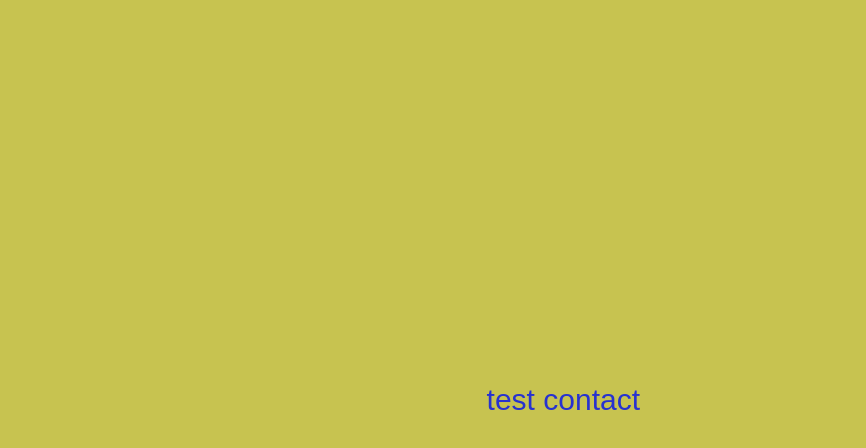
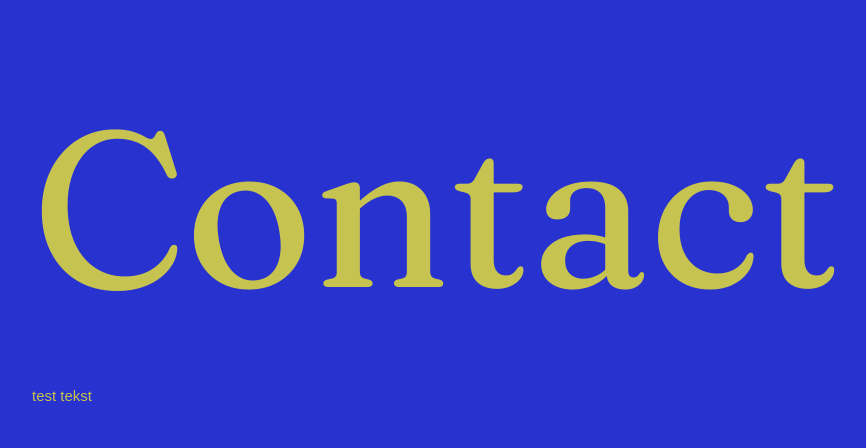
Before and after one commit to Sieglindevwb/my-portfolio, a Vue app: page /contact in a window 1280 px wide. Shown: the top 448 px of the page, without its empty margins (0-866 px from the left). Built offline with nearby package versions, Linux system fonts and the light colour scheme.

Commit message:
Add more style to about and contact

```diff
--- a/src/assets/main.css
+++ b/src/assets/main.css
@@ -7,6 +7,16 @@
   font-weight: normal;
 }
 
+h1 {
+  font-family: 'Fraunces', system-ui;
+  font-weight: 400;
+  font-style: normal;
+  font-size: 220px;
+}
+h1:hover {
+  font-style: italic;
+}
+
 a,
 .green {
   text-decoration: none;
@@ -14,16 +24,3 @@ a,
   transition: 0.4s;
   padding: 3px;
 }
-
-@media (min-width: 1024px) {
-  body {
-    display: flex;
-    place-items: center;
-  }
-
-  #app {
-    display: grid;
-    grid-template-columns: 1fr 1fr;
-    padding: 0 2rem;
-  }
-}
--- a/src/components/AboutPage.vue
+++ b/src/components/AboutPage.vue
@@ -1,11 +1,16 @@
 <template>
   <div>
-    <h1>test about</h1>
+    <h1>About me</h1>
   </div>
 </template>
 
 <script>
 export default {
   name: 'about',
+  mounted() {
+    document.documentElement.style.setProperty('--color-background', '#ffa8d8');
+  },
 };
 </script>
+
+<style scoped></style>
--- a/src/components/ContactPage.vue
+++ b/src/components/ContactPage.vue
@@ -1,11 +1,21 @@
 <template>
-  <div>
-    <h1>test contact</h1>
+  <div class="contact-style">
+    <h1>Contact</h1>
+    <p>test tekst</p>
   </div>
 </template>
 
 <script>
 export default {
   name: 'contact',
+  mounted() {
+    document.documentElement.style.setProperty('--color-background', '#2732cf');
+  },
 };
 </script>
+
+<style scoped>
+.contact-style {
+  color: #c7c350;
+}
+</style>
--- a/src/components/HomePage.vue
+++ b/src/components/HomePage.vue
@@ -30,15 +30,6 @@ export default {
 </script>
 
 <style scoped>
-h1 {
-  font-family: 'Fraunces', system-ui;
-  font-weight: 400;
-  font-style: normal;
-  font-size: 220px;
-}
-h1:hover {
-  font-style: italic;
-}
 h2 {
   font-weight: 600;
 }
--- a/src/components/ProjectPage.vue
+++ b/src/components/ProjectPage.vue
@@ -1,6 +1,9 @@
 <template>
   <div class="projects">
     <router-link to="/projects"><h1>Project 1</h1></router-link>
+    <router-link to="/projects"><h1>Project 2</h1></router-link>
+    <router-link to="/projects"><h1>Project 3</h1></router-link>
+    <router-link to="/projects"><h1>Project 4</h1></router-link>
   </div>
 </template>
 
@@ -13,4 +16,8 @@ export default {
 };
 </script>
 
-<style scoped></style>
+<style scoped>
+h1 {
+  font-size: 150px;
+}
+</style>
```
